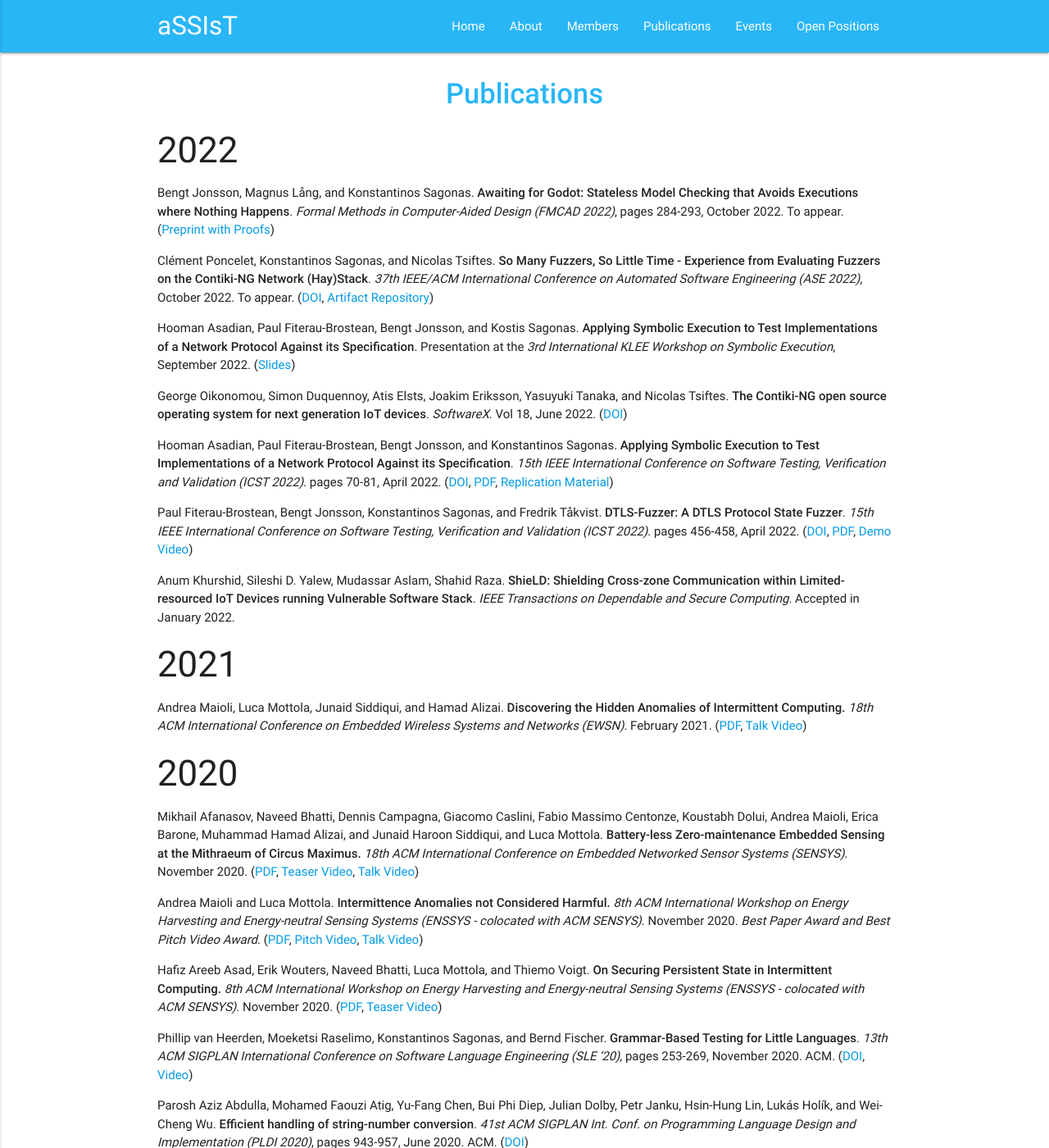
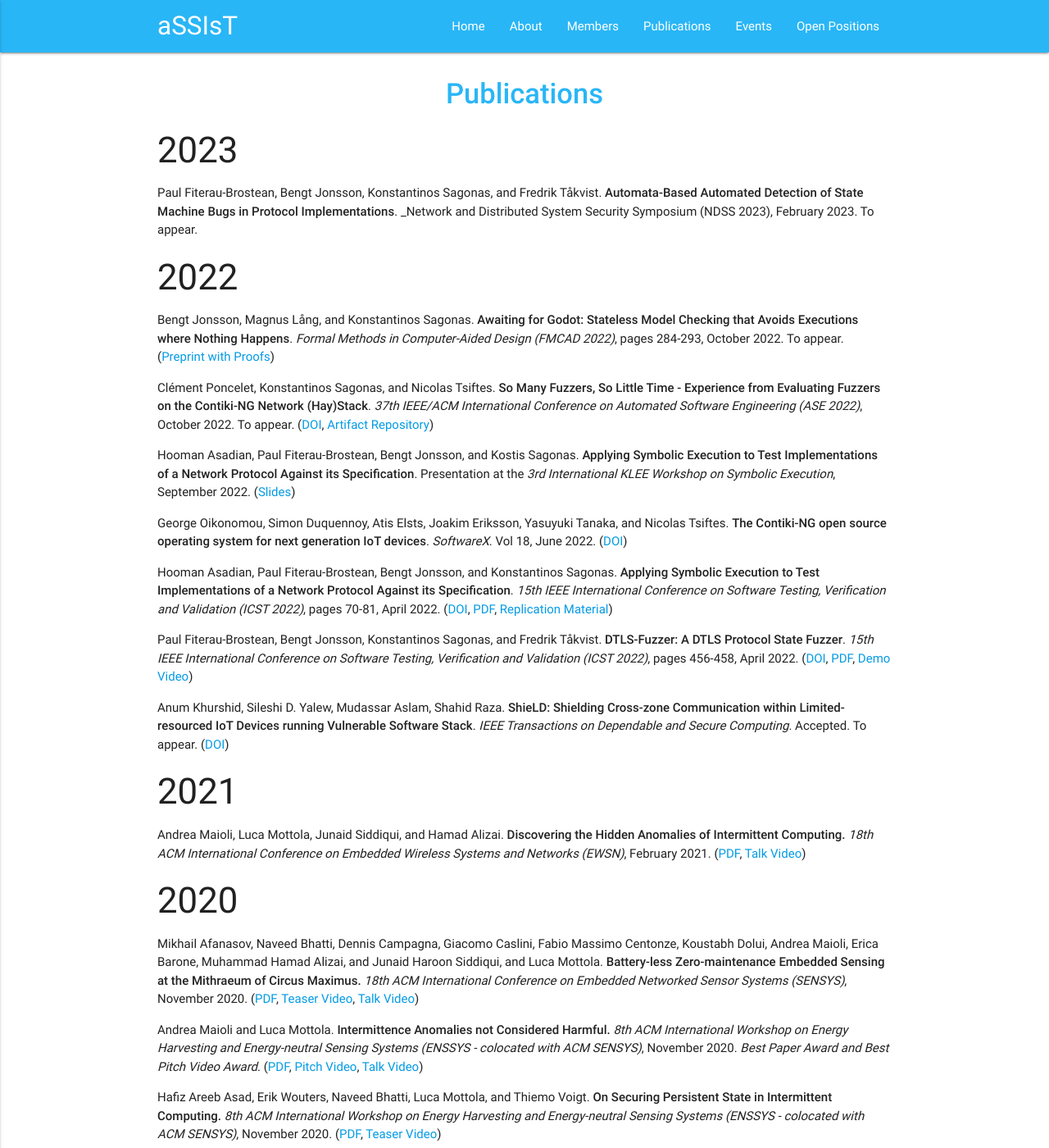
Before and after one commit to assist-project/assist-project.github.io, a Jekyll site: the page built from 03-publications.md, in a window 1280 px wide and 1400 px high. Shown: the whole window at 82% size. Built offline with Jekyll 4.4.1, drawn with Linux system fonts in a browser that asks for light colours.

Commit message:
More publications

```diff
--- a/03-publications.md
+++ b/03-publications.md
@@ -3,6 +3,10 @@ layout: page
 title: Publications
 permalink: /publications/
 ---
+
+### 2023
+
+- Paul Fiterau-Brostean, Bengt Jonsson, Konstantinos Sagonas, and Fredrik Tåkvist. **Automata-Based Automated Detection of State Machine Bugs in Protocol Implementations**. _Network and Distributed System Security Symposium (NDSS 2023), February 2023. To appear.
 
 ### 2022
 
@@ -16,38 +20,38 @@ permalink: /publications/
 
 - George Oikonomou, Simon Duquennoy, Atis Elsts, Joakim Eriksson, Yasuyuki Tanaka, and Nicolas Tsiftes. **The Contiki-NG open source operating system for next generation IoT devices**. _SoftwareX_. Vol 18, June 2022. ([DOI](https://doi.org/10.1016/j.softx.2022.101089))
 
-- Hooman Asadian, Paul Fiterau-Brostean, Bengt Jonsson, and Konstantinos Sagonas. **Applying Symbolic Execution to Test Implementations of a Network Protocol Against its Specification**. _15th IEEE International Conference on Software Testing, Verification and Validation (ICST 2022)_. pages 70-81, April 2022. ([DOI](https://doi.org/10.1109/ICST53961.2022.00019), [PDF](papers/ApplyingSymExec@ICST-22.pdf), [Replication Material][ICST-22-replication-material])
+- Hooman Asadian, Paul Fiterau-Brostean, Bengt Jonsson, and Konstantinos Sagonas. **Applying Symbolic Execution to Test Implementations of a Network Protocol Against its Specification**. _15th IEEE International Conference on Software Testing, Verification and Validation (ICST 2022)_, pages 70-81, April 2022. ([DOI](https://doi.org/10.1109/ICST53961.2022.00019), [PDF](papers/ApplyingSymExec@ICST-22.pdf), [Replication Material][ICST-22-replication-material])
 
   [ICST-22-replication-material]: https://doi.org/10.5281/zenodo.5929867
 
-- Paul Fiterau-Brostean, Bengt Jonsson, Konstantinos Sagonas, and Fredrik Tåkvist. **DTLS-Fuzzer: A DTLS Protocol State Fuzzer**. _15th IEEE International Conference on Software Testing, Verification and Validation (ICST 2022)_. pages 456-458, April 2022. ([DOI](https://doi.org/10.1109/ICST53961.2022.00051), [PDF](papers/DTLS-Fuzzer@ICST-22.pdf), [Demo Video][DemoVideo@ICST22])
+- Paul Fiterau-Brostean, Bengt Jonsson, Konstantinos Sagonas, and Fredrik Tåkvist. **DTLS-Fuzzer: A DTLS Protocol State Fuzzer**. _15th IEEE International Conference on Software Testing, Verification and Validation (ICST 2022)_, pages 456-458, April 2022. ([DOI](https://doi.org/10.1109/ICST53961.2022.00051), [PDF](papers/DTLS-Fuzzer@ICST-22.pdf), [Demo Video][DemoVideo@ICST22])
 
   [DemoVideo@ICST22]: https://youtu.be/KtEpwYC-f9M
 
-- Anum Khurshid, Sileshi D. Yalew, Mudassar Aslam, Shahid Raza. **ShieLD: Shielding Cross-zone Communication within Limited-resourced IoT Devices running Vulnerable Software Stack**. _IEEE Transactions on Dependable and Secure Computing_. Accepted in January 2022.
+- Anum Khurshid, Sileshi D. Yalew, Mudassar Aslam, Shahid Raza. **ShieLD: Shielding Cross-zone Communication within Limited-resourced IoT Devices running Vulnerable Software Stack**. _IEEE Transactions on Dependable and Secure Computing_. Accepted. To appear. ([DOI](https://10.1109/TDSC.2022.3147262))
 
 ### 2021
 
-- Andrea Maioli, Luca Mottola, Junaid Siddiqui, and Hamad Alizai. **Discovering the Hidden Anomalies of Intermittent Computing.** _18th ACM International Conference on Embedded Wireless Systems and Networks (EWSN)_. February 2021. ([PDF][maioli/ewsn21discovering], [Talk Video][Video@EWSN21])
+- Andrea Maioli, Luca Mottola, Junaid Siddiqui, and Hamad Alizai. **Discovering the Hidden Anomalies of Intermittent Computing.** _18th ACM International Conference on Embedded Wireless Systems and Networks (EWSN)_, February 2021. ([PDF][maioli/ewsn21discovering], [Talk Video][Video@EWSN21])
 
   [maioli/ewsn21discovering]: https://mottola.faculty.polimi.it/papers/maioli21discovering.pdf "Preprint"
   [Video@EWSN21]: https://youtu.be/5s-RlFdFkY4
 
 ### 2020
 
-- Mikhail Afanasov, Naveed Bhatti, Dennis Campagna, Giacomo Caslini, Fabio Massimo Centonze, Koustabh Dolui, Andrea Maioli, Erica Barone, Muhammad Hamad Alizai, and Junaid Haroon Siddiqui, and Luca Mottola. **Battery-less Zero-maintenance Embedded Sensing at the Mithraeum of Circus Maximus.** _18th ACM International Conference on Embedded Networked Sensor Systems (SENSYS)_. November 2020. ([PDF][afanasov/sensys20deployment], [Teaser Video][Video@SENSYS20Teaser], [Talk Video][Video@SENSYS20Talk])
+- Mikhail Afanasov, Naveed Bhatti, Dennis Campagna, Giacomo Caslini, Fabio Massimo Centonze, Koustabh Dolui, Andrea Maioli, Erica Barone, Muhammad Hamad Alizai, and Junaid Haroon Siddiqui, and Luca Mottola. **Battery-less Zero-maintenance Embedded Sensing at the Mithraeum of Circus Maximus.** _18th ACM International Conference on Embedded Networked Sensor Systems (SENSYS)_, November 2020. ([PDF][afanasov/sensys20deployment], [Teaser Video][Video@SENSYS20Teaser], [Talk Video][Video@SENSYS20Talk])
 
   [afanasov/sensys20deployment]: https://mottola.faculty.polimi.it/papers/afanasov20batteryless.pdf "Preprint"
   [Video@SENSYS20Teaser]: https://youtu.be/RpKsXLTlnxU
   [Video@SENSYS20Talk]: https://youtu.be/Kx7BON03AZ4
 
-- Andrea Maioli and Luca Mottola. **Intermittence Anomalies not Considered Harmful.** _8th ACM International Workshop on Energy Harvesting and Energy-neutral Sensing Systems (ENSSYS - colocated with ACM SENSYS)_. November 2020. _Best Paper Award and Best Pitch Video Award_. ([PDF][maioli/enssys20intermittence], [Pitch Video][Video@ENSSYS20bPitch], [Talk Video][Video@ENSSYS20bTalk])
+- Andrea Maioli and Luca Mottola. **Intermittence Anomalies not Considered Harmful.** _8th ACM International Workshop on Energy Harvesting and Energy-neutral Sensing Systems (ENSSYS - colocated with ACM SENSYS)_, November 2020. _Best Paper Award and Best Pitch Video Award_. ([PDF][maioli/enssys20intermittence], [Pitch Video][Video@ENSSYS20bPitch], [Talk Video][Video@ENSSYS20bTalk])
 
   [maioli/enssys20intermittence]: https://mottola.faculty.polimi.it/papers/maioli20intermittence.pdf "Preprint"
   [Video@ENSSYS20bPitch]: https://youtu.be/mHLRyG54I6w
   [Video@ENSSYS20bTalk]: https://youtu.be/Yb1KlyzqWMk
 
-- Hafiz Areeb Asad, Erik Wouters, Naveed Bhatti, Luca Mottola, and Thiemo Voigt. **On Securing Persistent State in Intermittent Computing.** _8th ACM International Workshop on Energy Harvesting and Energy-neutral Sensing Systems (ENSSYS - colocated with ACM SENSYS)_. November 2020. ([PDF][asad/enssys20secure], [Teaser Video][Video@ENSSYS20a])
+- Hafiz Areeb Asad, Erik Wouters, Naveed Bhatti, Luca Mottola, and Thiemo Voigt. **On Securing Persistent State in Intermittent Computing.** _8th ACM International Workshop on Energy Harvesting and Energy-neutral Sensing Systems (ENSSYS - colocated with ACM SENSYS)_, November 2020. ([PDF][asad/enssys20secure], [Teaser Video][Video@ENSSYS20a])
 
   [asad/enssys20secure]: https://mottola.faculty.polimi.it/papers/asad20security.pdf "Preprint"
   [Video@ENSSYS20a]: https://youtu.be/mrJnxQBEgr0
```
